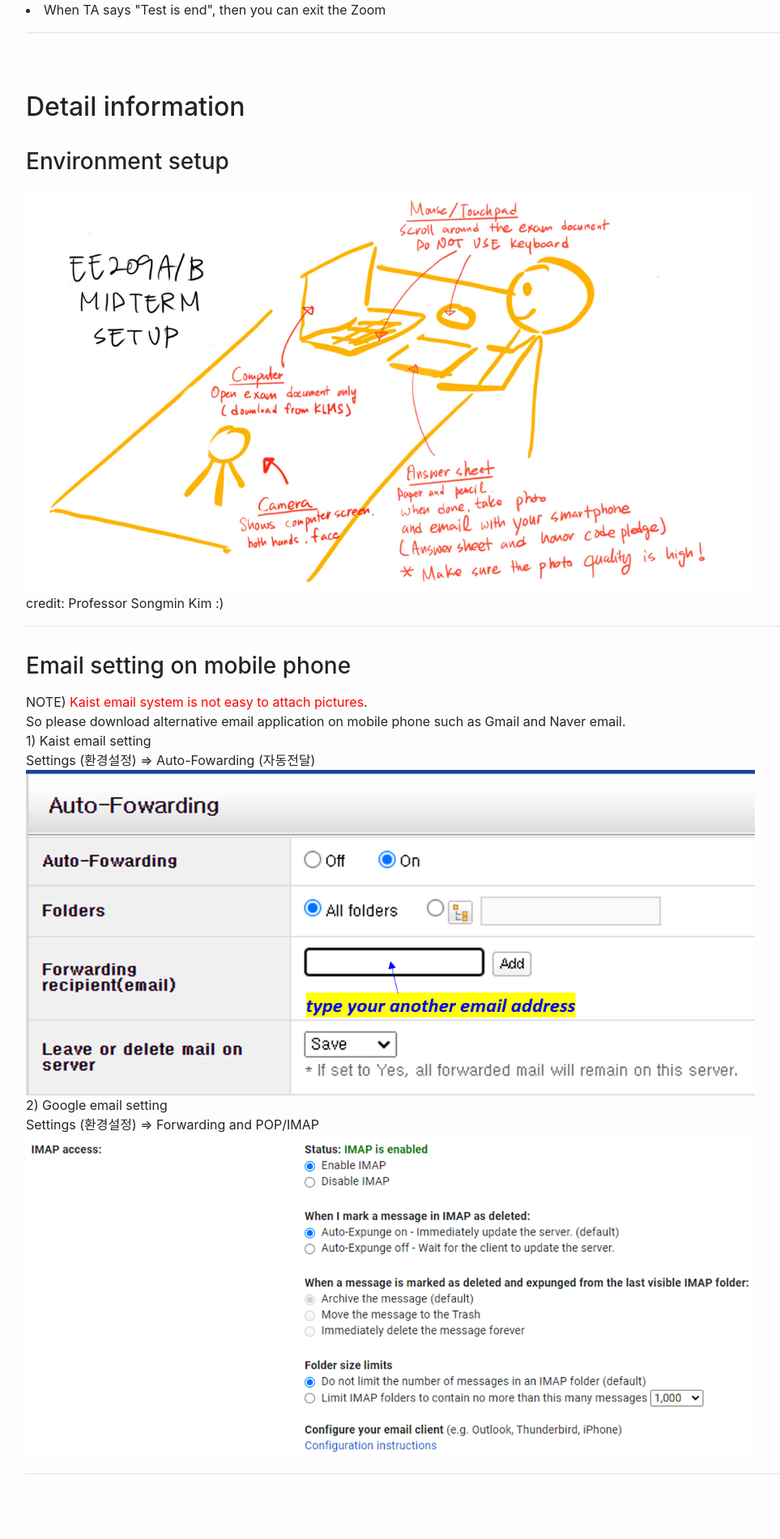
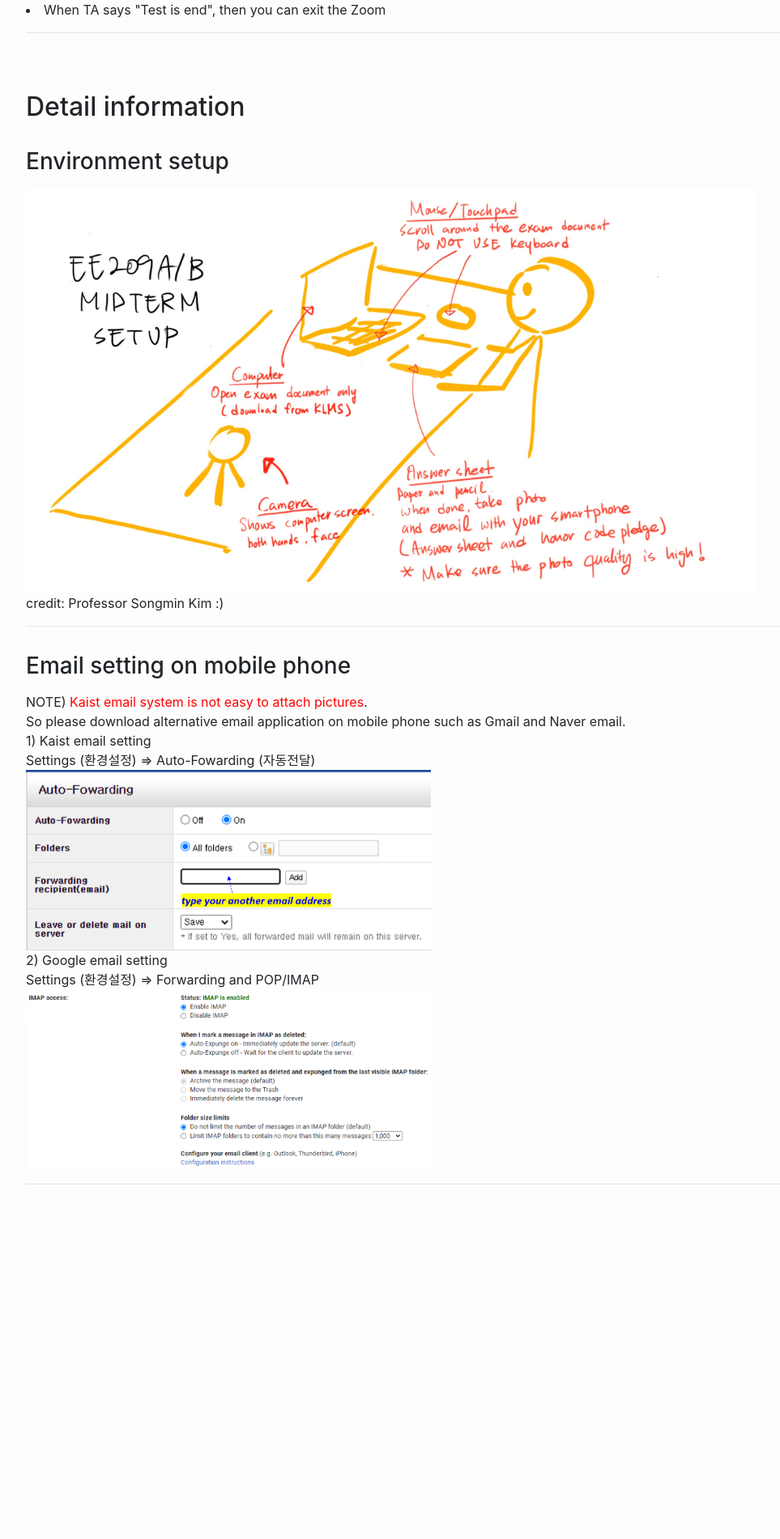
Before and after one commit to ee209-2020-fall/ee209-2020-fall, a Jekyll site: the page built from midterm.md, in a window 1280 px wide. Shown: the part 1199-3100 px from the top of the page at 81% size, without its empty margins (53-1016 px from the left). Built offline with Jekyll 4.4.1, drawn with Linux system fonts in a browser that asks for light colours; after the commit the page ends 2742 px from its top, so only the background shows below that.

Commit message:
add email settings

```diff
--- a/midterm.md
+++ b/midterm.md
@@ -50,10 +50,10 @@ NOTE) <font color="#FF0000">Kaist email system is not easy to attach pictures</f
 So please download alternative email application on mobile phone such as Gmail and Naver email.<br>
 1) Kaist email setting <br>
    Settings (환경설정) => Auto-Fowarding (자동전달) <br>
-   <img src="../exam/email1.png" width=900><br>
+   <img src="../exam/email1.png" width=500><br>
 2) Google email setting <br>
    Settings (환경설정) => Forwarding and POP/IMAP <br>
-   <img src="../exam/email2.png" width=900><br>
+   <img src="../exam/email2.png" width=500><br>
 
 <hr>
 <br>
```
